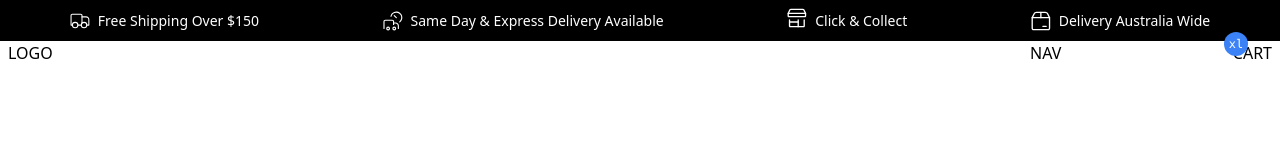
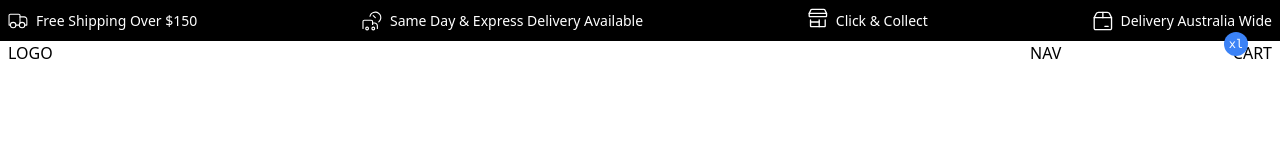
Before and after one commit to justbrown1980/kakawa, a website: page public/index.html in a window 1280 px wide. Drawn offline with Linux system fonts and the light colour scheme.

Commit message:
Update shipping

```diff
--- a/public/index.html
+++ b/public/index.html
@@ -24,7 +24,7 @@
 
 
   <div class="bg-black whitespace-nowrap overflow-hidden py-2 text-sm">
-    <header class="container flex justify-around items-center text-white mx-auto container--large px-2">
+    <header class="container flex justify-between items-center text-white mx-auto container--large px-2">
       <div class="flex items-center">
         <svg class="size-5 mr-2" viewBox="0 0 19 14" fill="none" xmlns="http://www.w3.org/2000/svg">
           <path
```
